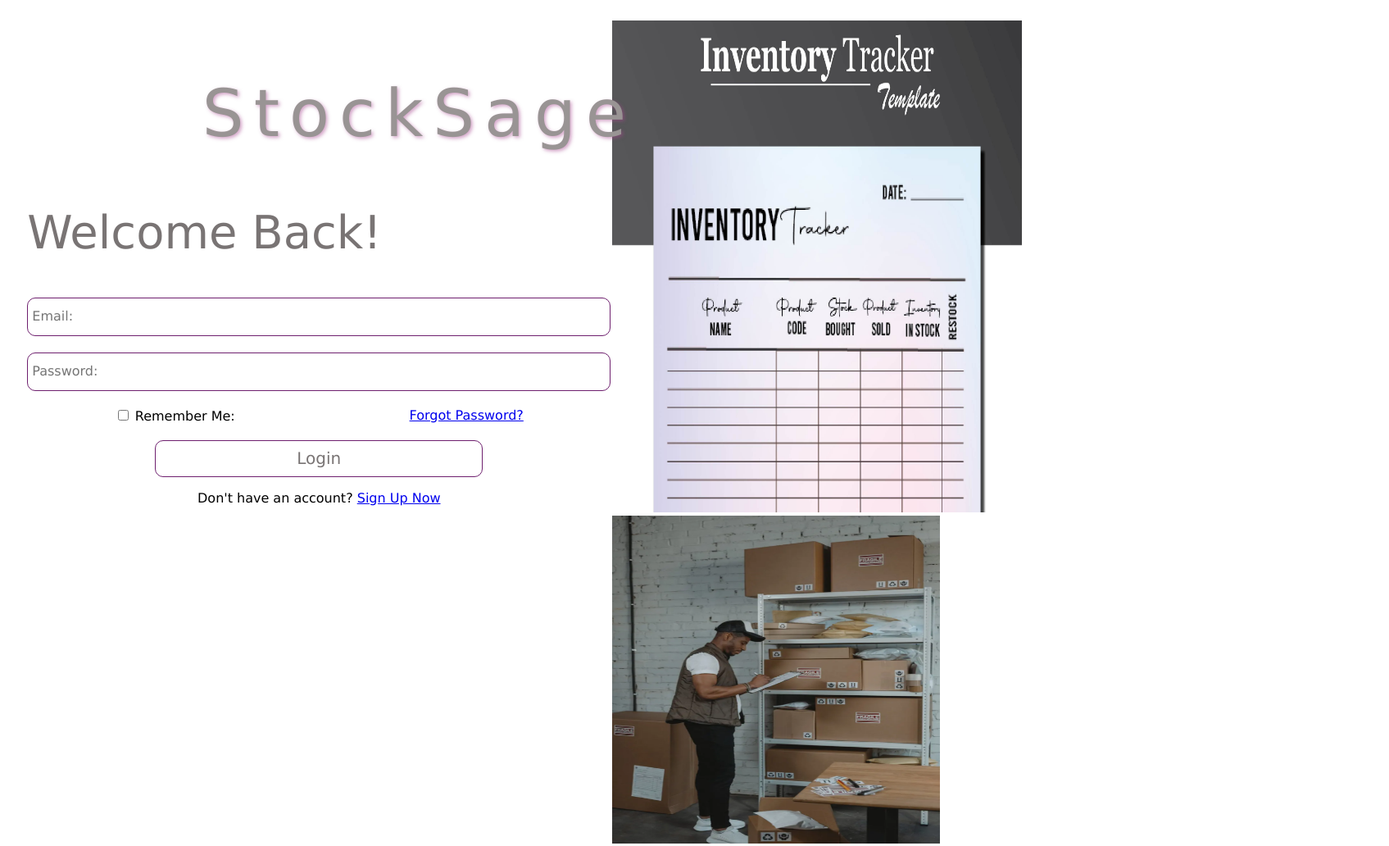
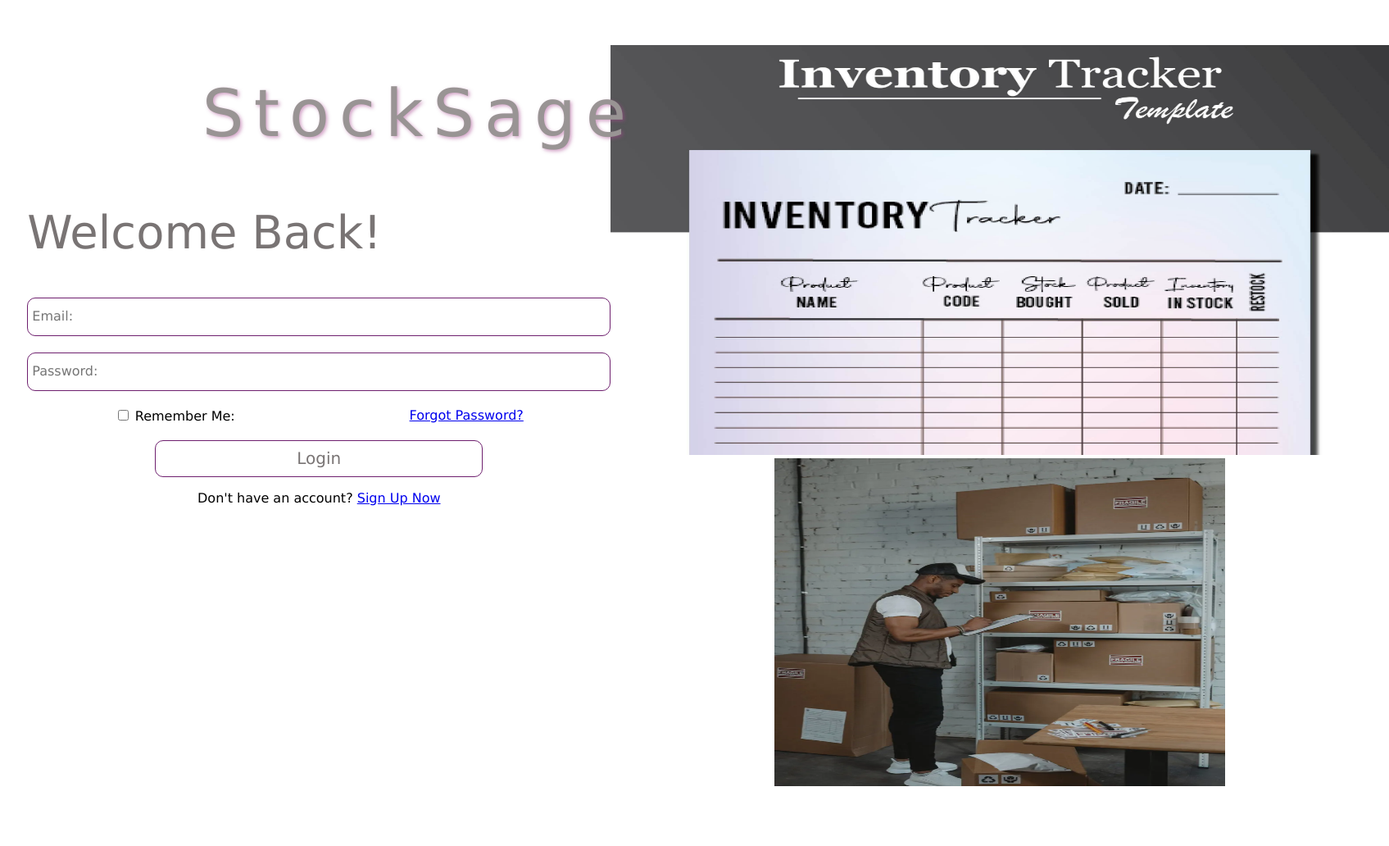
Before and after one commit to Patiencemugambi/StockSage, a plain HTML site: page login.html in a window 1280 px wide. Shown: the whole page at 82% size, 1695 px wide, since content can reach past the window. After the commit the page ends 989 px from the top, so only its background shows below. Drawn offline with Linux system fonts and the light colour scheme.

Commit message:
login page image styling

```diff
--- a/login.html
+++ b/login.html
@@ -40,9 +40,9 @@
     </form>
     </div>
 
-    <div>
-        <img src="images/Inventory Tracker  Inventory Template  Inventory Log  - Etsy Australia.jpeg" alt="" height="600px" width="500px"><br>
-        <img src="images/eBay Inventory Management Made Simple.png" alt="" height="400px" width="400px">
+    <div class="loginimgs">
+        <img src="images/Inventory Tracker  Inventory Template  Inventory Log  - Etsy Australia.jpeg" alt="" height="500px" width="950px"><br>
+        <img src="images/eBay Inventory Management Made Simple.png" alt="" height="400px" width="550px">
     </div>
 
     </section>
--- a/styles.css
+++ b/styles.css
@@ -65,7 +65,7 @@ input{
 }
 
 input:hover{
-    box-shadow: 1px 1px 3px rgb(223, 52, 223);
+    box-shadow: 2px 1px 3px rgb(209, 151, 209);
 
 }
 
@@ -84,6 +84,8 @@ input::placeholder {
 input[type="checkbox"]{
     width: auto;
     height: auto;
+    box-shadow: none;
+    cursor: pointer;
     /* margin-left: 10%; */
 }
 
@@ -131,3 +133,11 @@ input[type="checkbox"]{
 #login-form p{
     text-align: center;
 }
+
+.loginimgs{
+    margin-top: 30px;
+    text-align: center;
+}
+.loginimgs img{
+    margin: 0;
+}
```
